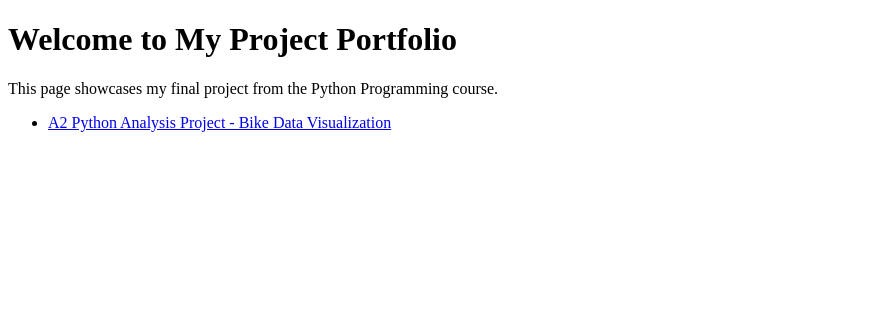
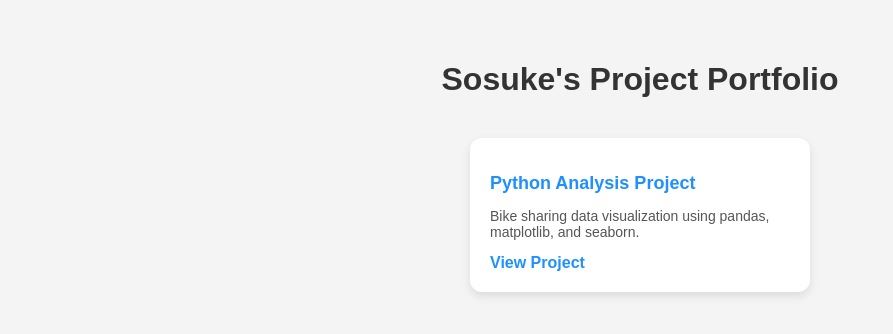
Before and after one commit to SObana723/SObana723.github.io, a plain HTML site: page index.html in a window 1280 px wide. Shown: the whole page, without its empty margins (0-893 px from the left). Drawn offline with Linux system fonts and the light colour scheme.

Commit message:
Add files via upload

```diff
--- a/index.html
+++ b/index.html
@@ -3,17 +3,60 @@
 <html lang="en">
 <head>
   <meta charset="UTF-8">
-  <title>Sosuke Obana's Portfolio</title>
+  <title>Sosuke's Portfolio</title>
+  <style>
+    body {
+      font-family: Arial, sans-serif;
+      background-color: #f4f4f4;
+      padding: 40px;
+      margin: 0;
+    }
+    h1 {
+      text-align: center;
+      color: #333;
+    }
+    .projects {
+      display: flex;
+      flex-wrap: wrap;
+      justify-content: center;
+      gap: 20px;
+      margin-top: 40px;
+    }
+    .card {
+      background-color: white;
+      width: 300px;
+      padding: 20px;
+      border-radius: 12px;
+      box-shadow: 0 4px 10px rgba(0,0,0,0.1);
+      transition: transform 0.3s;
+    }
+    .card:hover {
+      transform: translateY(-5px);
+    }
+    .card h2 {
+      font-size: 18px;
+      margin-bottom: 10px;
+      color: #1e90ff;
+    }
+    .card p {
+      font-size: 14px;
+      color: #555;
+    }
+    .card a {
+      text-decoration: none;
+      color: #1e90ff;
+      font-weight: bold;
+    }
+  </style>
 </head>
 <body>
-  <h1>Welcome to My Project Portfolio</h1>
-  <p>This page showcases my final project from the Python Programming course.</p>
-  <ul>
-    <li>
-      <a href="A2 Python Analysis Project_SosukeObana.html" target="_blank">
-        A2 Python Analysis Project - Bike Data Visualization
-      </a>
-    </li>
-  </ul>
+  <h1>Sosuke's Project Portfolio</h1>
+  <div class="projects">
+    <div class="card">
+      <h2>Python Analysis Project</h2>
+      <p>Bike sharing data visualization using pandas, matplotlib, and seaborn.</p>
+      <a href="A2 Python Analysis Project_SosukeObana.html" target="_blank">View Project</a>
+    </div>
+  </div>
 </body>
 </html>
```
